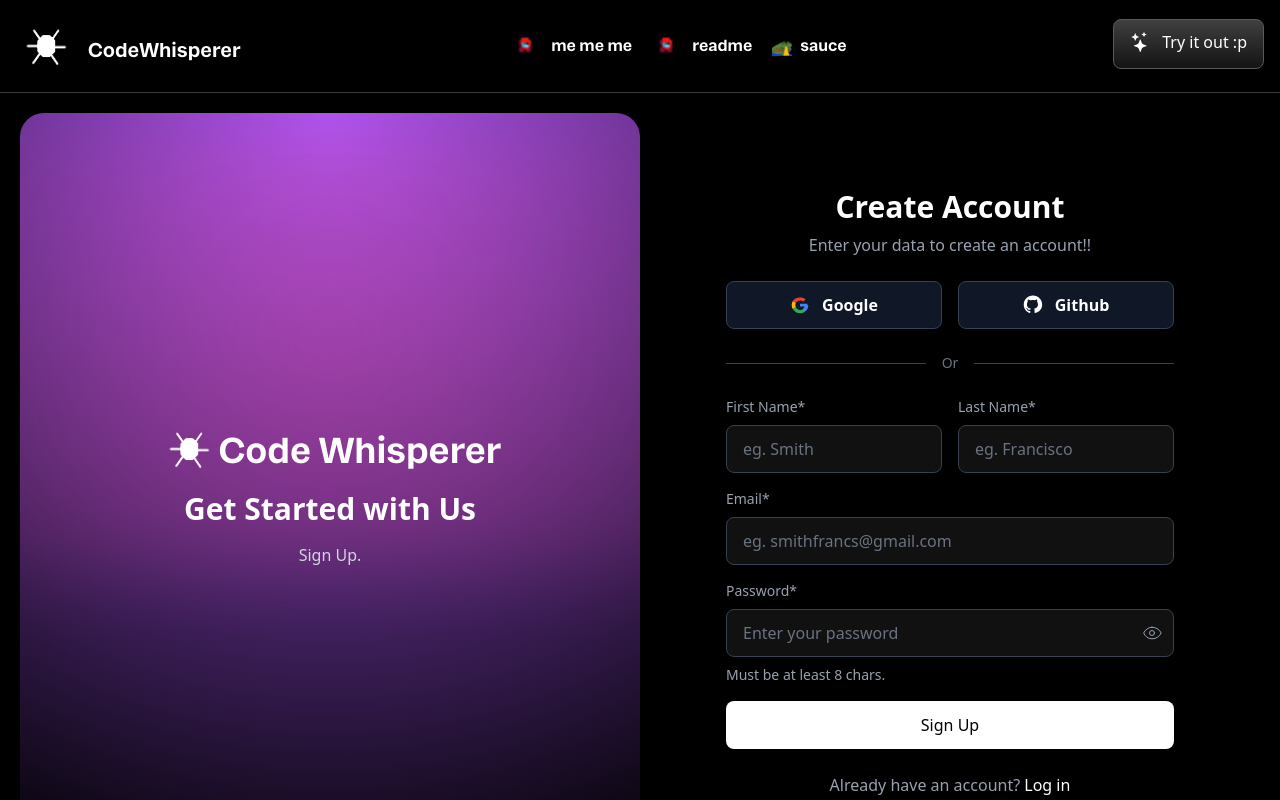
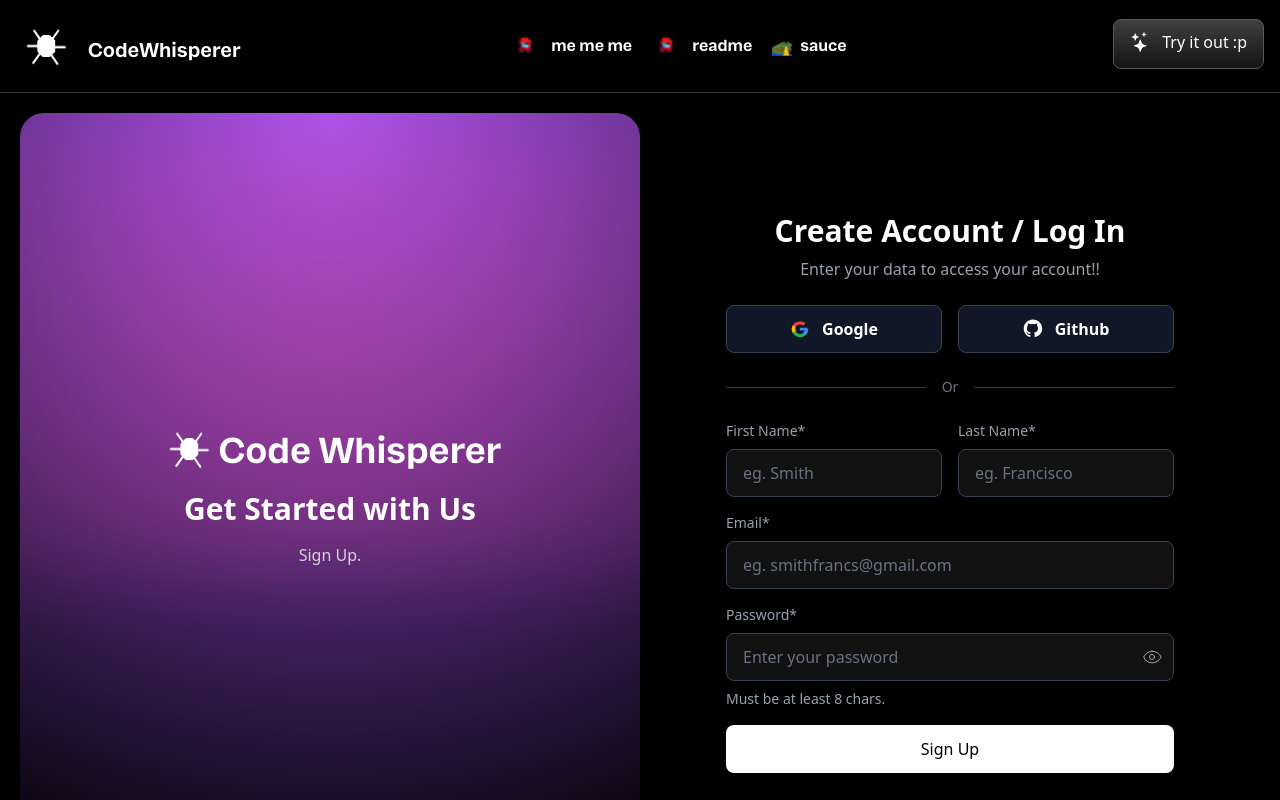
Before and after one commit to SukhdevThukral/code-whisperer, a React (Vite) app: page /SignUp in a window 1280 px wide. Shown: the top 800 px of the page. Built offline with nearby package versions, Linux system fonts and the light colour scheme; no server answers.

Commit message:
this is my signup + signin (im too lazy for them conventional commits so :3)

```diff
--- a/src/components/SignUp.jsx
+++ b/src/components/SignUp.jsx
@@ -15,40 +15,49 @@ export default function SignUp() {
     e.preventDefault();
 
     if (!firstName.trim() || !lastName.trim() || !email.trim() || !password.trim()) {
-            alert('Please fill in all fields: First Name, Last Name, Email, and Password.')
+        alert('Please fill in all fields: First Name, Last Name, Email, and Password.');
         return;
     }
 
-        const { data, error } = await supabase.auth.signUp({
+    try {
+        const { data: signInData, error: signInError } = await supabase.auth.signInWithPassword({
             email,
             password,
         });
 
-        if (error) {
-            alert(error.message);
+        if (signInError) {
+            if (signInError.message.includes("Invalid login credentials")) {
+                const { data: signUpData, error: signUpError } = await supabase.auth.signUp({
+                    email,
+                    password,
+                });
+
+                if (signUpError) {
+                    alert(signUpError.message);
                     return;
                 }
 
                 await supabase.from('profiles').insert({
-            id: data.user.id,
+                    id: signUpData.user.id,
                     first_name: firstName.trim(),
                     last_name: lastName.trim(),
                     email: email.trim(),
                 });
 
-        const { error: signInError } = await supabase.auth.signInWithPassword({
-            email,
-            password,
-        });
-
-        if (signInError) {
+                await supabase.auth.signInWithPassword({ email, password });
+            } else {
                 alert(signInError.message);
                 return;
             }
+        }
 
-        // Redirect to /codeScreen
         navigate('/codeScreen');
+    } catch (err) {
+        console.error(err);
+        alert("Something went wrong.");
+    }
 };
+
 
     return (
         <div className="min-h-screen w-full flex bg-black text-white px-5 items-center justify-center">
@@ -68,8 +77,8 @@ export default function SignUp() {
             <div className="hidden md:flex md:w-1/2 p-10 items-center justify-center">
                 <div className="w-full max-w-md mx-auto flex flex-col space-y-6">
                     <div className="text-center">
-                        <h2 className="text-3xl font-semibold">Create Account</h2>
-                        <p className="text-gray-400 mt-2">Enter your data to create an account!!</p>
+                        <h2 className="text-3xl font-semibold">Create Account / Log In</h2>
+                        <p className="text-gray-400 mt-2">Enter your data to access your account!!</p>
                     </div>
 
                     <div className="grid grid-cols-2 gap-4">
@@ -157,11 +166,6 @@ export default function SignUp() {
                             </button>
                         </div>
                     </form>
-
-                    <p className="text-center text-gray-400">
-                        Already have an account?
-                        <a href="/signin" className="text-white font-medium hover:underline"> Log in</a>
-                    </p>
                 </div>
             </div>
         </div>
```
Lines whose indentation alone changed are shown as unchanged.
